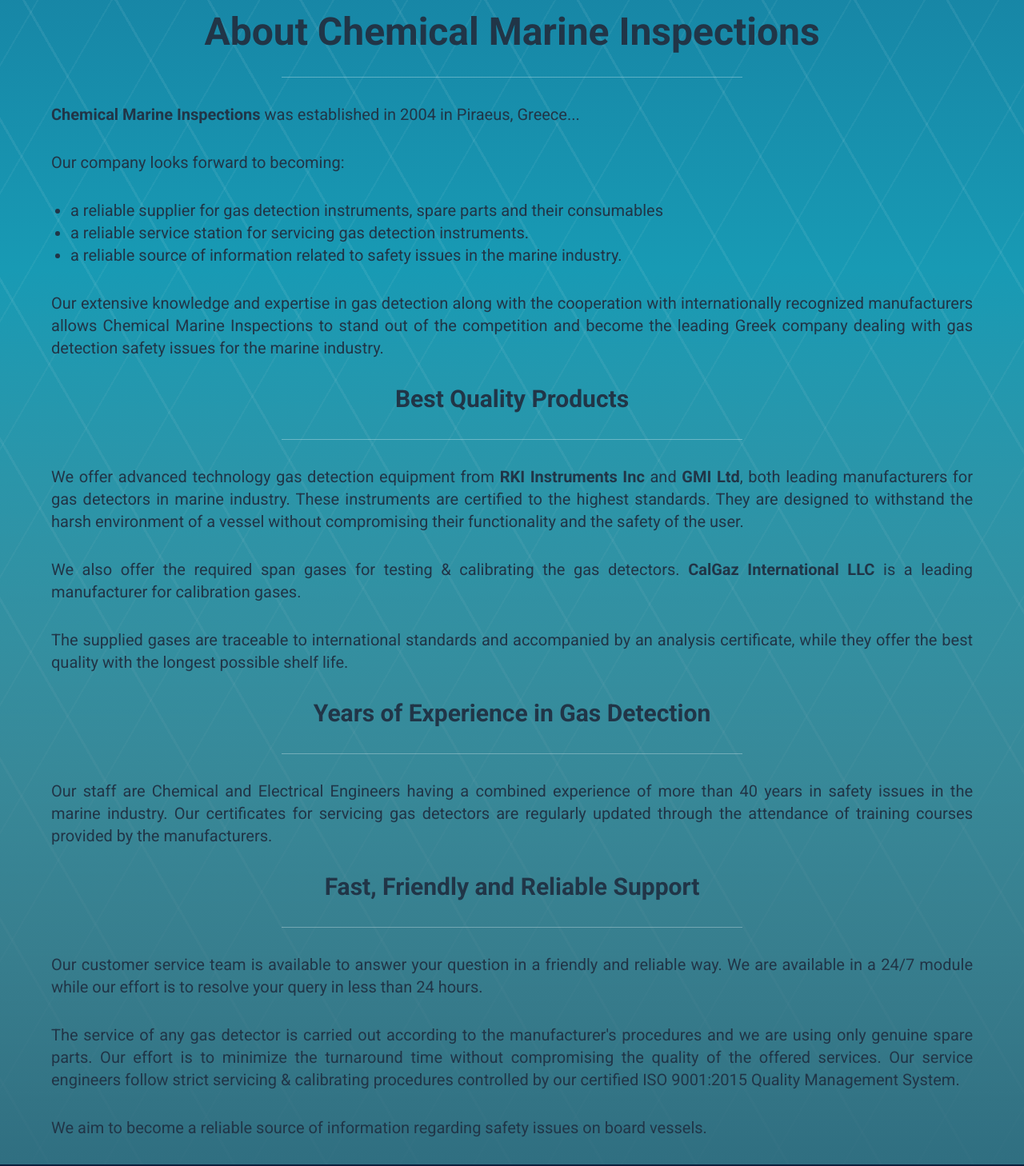
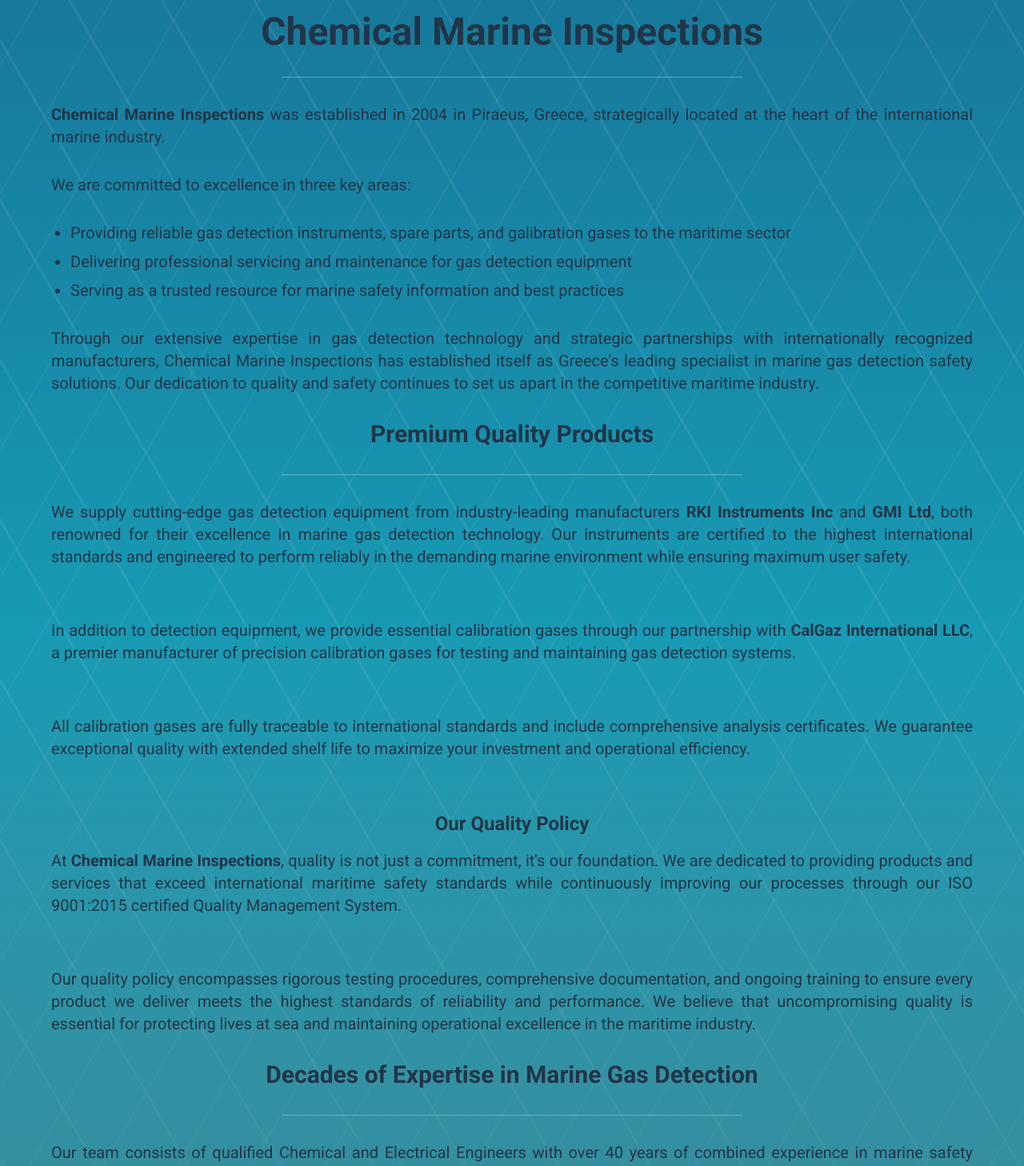
Before and after one commit to Antony-evm/chemarine, a Vue app: page / in a window 1280 px wide. Shown: the part 880-2338 px from the top of the page at 80% size. Built offline with nearby package versions, Linux system fonts and the light colour scheme.

Commit message:
improve content

```diff
--- a/src/components/home_page/AboutComponent.vue
+++ b/src/components/home_page/AboutComponent.vue
@@ -2,28 +2,31 @@
 import CenteredContent from '@/components/utils/CenteredContent.vue';
 import SectionDivider from '@/components/utils/SectionDivider.vue';
 import SpaceComponent from '../utils/SpaceComponent.vue';
+import { COMPANY_NAME } from '@/data/contactInformation';
 </script>
 
 
 <template>
     <SpaceComponent size="section" />
     <CenteredContent>
-        <h1>About Chemical Marine Inspections</h1>
+        <h1>{{ COMPANY_NAME }}</h1>
         <SectionDivider />
-        <p><strong>Chemical Marine Inspections</strong> was established in 2004 in Piraeus, Greece...</p>
+        <p><strong>{{ COMPANY_NAME }}</strong> was established in 2004 in Piraeus, Greece, strategically located at the
+            heart of the international marine industry.</p>
         <SpaceComponent size="paragraph" />
-        <p>Our company looks forward to becoming:</p>
+        <p>We are committed to excellence in three key areas:</p>
         <SpaceComponent size="paragraph" />
-        <ul class="list-disc pl-6">
-            <li>a reliable supplier for gas detection instruments, spare parts and their consumables</li>
-            <li>a reliable service station for servicing gas detection instruments.</li>
-            <li>a reliable source of information related to safety issues in the marine industry.</li>
+        <ul class="list-disc pl-6 space-y-2">
+            <li>Providing reliable gas detection instruments, spare parts, and galibration gases to the maritime sector
+            </li>
+            <li>Delivering professional servicing and maintenance for gas detection equipment</li>
+            <li>Serving as a trusted resource for marine safety information and best practices</li>
         </ul>
         <SpaceComponent size="paragraph" />
-        <p>Our extensive knowledge and expertise in gas detection along with the cooperation with
-            internationally recognized manufacturers allows Chemical Marine Inspections to stand out of the
-            competition and become the leading Greek company dealing with gas detection safety issues for the
-            marine industry.
+        <p>Through our extensive expertise in gas detection technology and strategic partnerships with
+            internationally recognized manufacturers, {{ COMPANY_NAME }} has established itself as
+            Greece's leading specialist in marine gas detection safety solutions. Our dedication to
+            quality and safety continues to set us apart in the competitive maritime industry.
         </p>
     </CenteredContent>
 </template>
--- a/src/components/home_page/DetailedAboutComponent.vue
+++ b/src/components/home_page/DetailedAboutComponent.vue
@@ -1,5 +1,6 @@
 <script setup lang="ts">
 import ExperienceComponent from './ExperienceComponent.vue';
+import InclusivityComponent from './InclusivityComponent.vue';
 import QualityProductsComponent from './QualityProductsComponent.vue';
 import SupportComponent from './SupportComponent.vue';
 
@@ -9,4 +10,6 @@
     <QualityProductsComponent />
     <ExperienceComponent />
     <SupportComponent />
+    <InclusivityComponent />
+
 </template>
--- a/src/components/home_page/ExperienceComponent.vue
+++ b/src/components/home_page/ExperienceComponent.vue
@@ -6,13 +6,14 @@
 
 <template>
     <CenteredContent>
-        <h2>Years of Experience in Gas Detection</h2>
+        <h2>Decades of Expertise in Marine Gas Detection</h2>
         <SectionDivider />
         <p>
-            Our staff are Chemical and Electrical Engineers having a combined experience of more
-            than 40 years in safety issues in the marine industry. Our certificates for servicing gas
-            detectors are regularly updated through the attendance of training courses provided by the
-            manufacturers.
+            Our team consists of qualified Chemical and Electrical Engineers with over 40 years
+            of combined experience in marine safety systems. We maintain the highest standards
+            of technical competency through continuous professional development, regularly attending
+            manufacturer-certified training programs to ensure our service certifications remain
+            current and comprehensive.
         </p>
     </CenteredContent>
 </template>
--- /dev/null
+++ b/src/components/home_page/InclusivityComponent.vue
@@ -0,0 +1,34 @@
+<script setup lang="ts">
+import CenteredContent from '@/components/utils/CenteredContent.vue';
+import SectionDivider from '@/components/utils/SectionDivider.vue';
+import SpaceComponent from '@/components/utils/SpaceComponent.vue';
+import { COMPANY_NAME } from '@/data/contactInformation';
+</script>
+
+<template>
+    <CenteredContent>
+        <h2>Serving the Global Maritime Community</h2>
+        <SectionDivider />
+        <p>
+            At <strong>{{ COMPANY_NAME }}</strong>, we are committed to serving all members
+            of the international maritime community with equal dedication and respect. We
+            understand that maritime safety is a universal concern that transcends borders,
+            cultures, and backgrounds.
+        </p>
+        <SpaceComponent size="paragraph" />
+        <p>
+            Our approach focuses on accessibility and understanding—providing clear
+            communication, comprehensive support, and products that meet the diverse needs
+            of vessels and crews worldwide. We strive to make our safety solutions and
+            services readily available to all maritime professionals, regardless of vessel
+            size, route, or operational requirements.
+        </p>
+        <SpaceComponent size="paragraph" />
+        <p>
+            We believe that effective maritime safety solutions must be practical, reliable,
+            and accessible to everyone who works at sea. Our commitment is to continuous
+            improvement in how we serve our customers and contribute to safer maritime
+            operations globally.
+        </p>
+    </CenteredContent>
+</template>
--- a/src/components/home_page/QualityProductsComponent.vue
+++ b/src/components/home_page/QualityProductsComponent.vue
@@ -2,28 +2,51 @@
 import CenteredContent from '@/components/utils/CenteredContent.vue';
 import SectionDivider from '@/components/utils/SectionDivider.vue';
 import SpaceComponent from '@/components/utils/SpaceComponent.vue';
+import { COMPANY_NAME } from '@/data/contactInformation';
 </script>
 
 
 <template>
     <CenteredContent>
-        <h2>Best Quality Products</h2>
+        <h2>Premium Quality Products</h2>
         <SectionDivider />
-        <p>
-            We offer advanced technology gas detection equipment from <strong>RKI Instruments
-                Inc</strong> and <strong>GMI Ltd</strong>, both leading manufacturers for gas
-            detectors in marine industry. These instruments are certified to the highest standards. They are
-            designed to withstand the harsh environment of a vessel without compromising their
-            functionality and the safety of the user.<br />
+        <div class="space-y-4">
+            <p>
+                We supply cutting-edge gas detection equipment from industry-leading manufacturers
+                <strong>RKI Instruments Inc</strong> and <strong>GMI Ltd</strong>, both renowned
+                for their excellence in marine gas detection technology. Our instruments are certified
+                to the highest international standards and engineered to perform reliably in the
+                demanding marine environment while ensuring maximum user safety.
+            </p>
+            <SpaceComponent size="paragraph" />
+            <p>
+                In addition to detection equipment, we provide essential calibration gases through our
+                partnership with <strong>CalGaz International LLC</strong>, a premier manufacturer
+                of precision calibration gases for testing and maintaining gas detection systems.
+            </p>
+            <SpaceComponent size="paragraph" />
 
+            <p>
+                All calibration gases are fully traceable to international standards and include
+                comprehensive analysis certificates. We guarantee exceptional quality with extended
+                shelf life to maximize your investment and operational efficiency.
+            </p>
             <SpaceComponent size="paragraph" />
-            We also offer the required span gases for testing & calibrating the gas detectors.
-            <strong>CalGaz International LLC</strong> is a leading manufacturer for calibration
-            gases.
 
+            <h3>Our Quality Policy</h3>
+            <p>
+                At <strong> {{ COMPANY_NAME }}</strong>, quality is not just a commitment, it's our foundation.
+                We are dedicated to providing products and services that exceed international maritime
+                safety standards while continuously improving our processes through our ISO 9001:2015
+                certified Quality Management System.
+            </p>
             <SpaceComponent size="paragraph" />
-            The supplied gases are traceable to international standards and accompanied by an
-            analysis certificate, while they offer the best quality with the longest possible shelf life.
-        </p>
+            <p>
+                Our quality policy encompasses rigorous testing procedures, comprehensive documentation,
+                and ongoing training to ensure every product we deliver meets the highest standards of
+                reliability and performance. We believe that uncompromising quality is essential for
+                protecting lives at sea and maintaining operational excellence in the maritime industry.
+            </p>
+        </div>
     </CenteredContent>
 </template>
--- a/src/components/home_page/SupportComponent.vue
+++ b/src/components/home_page/SupportComponent.vue
@@ -15,13 +15,13 @@
             than 24 hours.
             <SpaceComponent size="paragraph" />
             The service of any gas detector is carried out according to the manufacturer's
-            procedures and we are using only genuine spare parts. Our effort is to minimize the turnaround time
+            procedures and we use only manufacturer-approved spare parts. Our effort is to minimize the turnaround time
             without compromising the quality of the offered services. Our service engineers follow
             strict servicing & calibrating procedures controlled by our certified ISO 9001:2015
             Quality Management System.
             <SpaceComponent size="paragraph" />
-            We aim to become a reliable source of information regarding safety issues on board
-            vessels.
+            We serve as a trusted resource for maritime safety information and best practices
+            for vessels worldwide.
         </p>
     </CenteredContent>
 </template>
--- a/src/pages/SparePartsPage.vue
+++ b/src/pages/SparePartsPage.vue
@@ -2,24 +2,31 @@
 import CenteredContent from '@/components/utils/CenteredContent.vue';
 import SpaceComponent from '@/components/utils/SpaceComponent.vue';
 import SectionDivider from '@/components/utils/SectionDivider.vue';
-
+import { COMPANY_NAME } from '@/data/contactInformation';
 </script>
-
 
 <template>
     <SpaceComponent size="page" />
     <CenteredContent>
         <h1>Spare Parts</h1>
         <SectionDivider />
-        <p><strong>Chemical Marine Inspections</strong> offers to customers a complete range of spare parts for gas
-            detection instruments.
+        <p><strong>{{ COMPANY_NAME }}</strong> provides customers with a comprehensive range of spare parts for gas
+            detection instruments from leading manufacturers.
         </p>
         <SpaceComponent size="paragraph" />
-        <p>We are always using genuine spare parts. The majority of them are always in stock in our premises, while we
-            renew our stock in regular intervals.
+        <p>We stock only manufacturer-approved spare parts to ensure optimal performance and reliability.
+            The majority of our spare parts inventory is maintained in stock at our premises, with regular
+            replenishment to ensure immediate availability when you need them.
         </p>
         <SpaceComponent size="paragraph" />
-        <p>The spare parts are used for the service of the gas gas detection instruments in our workshop or can be
-            dispatched to your vessel for the regular “on board” maintenance.</p>
+        <p>Our spare parts are used for servicing gas detection instruments in our workshop or can be
+            dispatched directly to your vessel for regular on-board maintenance operations.</p>
+
+        <SpaceComponent size="paragraph" />
+
+        <h2>Quality and Availability</h2>
+        <SpaceComponent size="paragraph" />
+        <p>All spare parts come with full manufacturer warranties and documentation. Our efficient logistics
+            ensure fast delivery worldwide, minimizing vessel downtime and maintaining your operational schedule.</p>
     </CenteredContent>
 </template>
```
Also changed, not shown: src/pages/ServicesPage.vue (+16 -19 lines).
